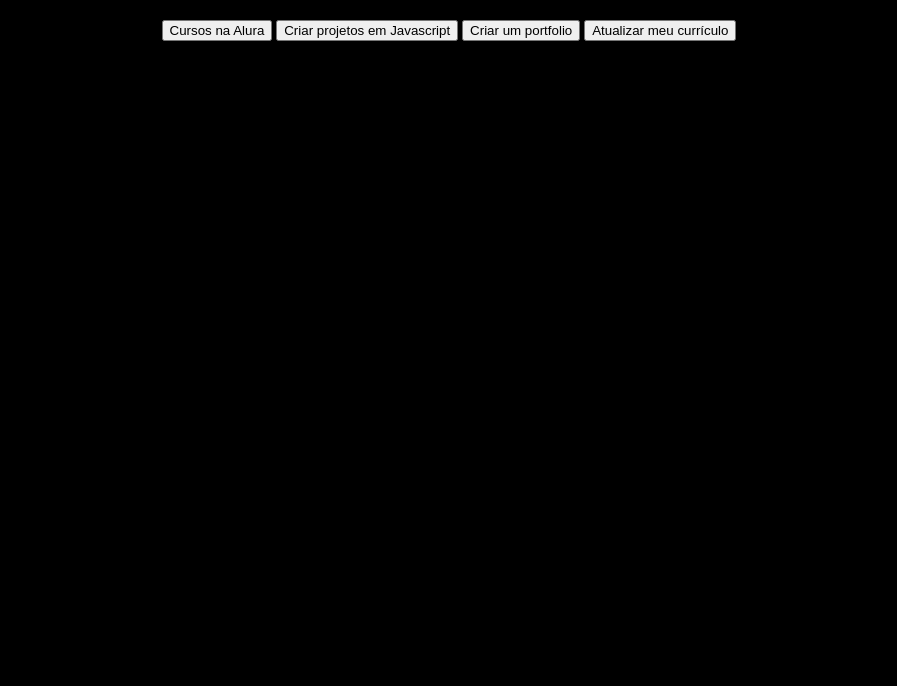
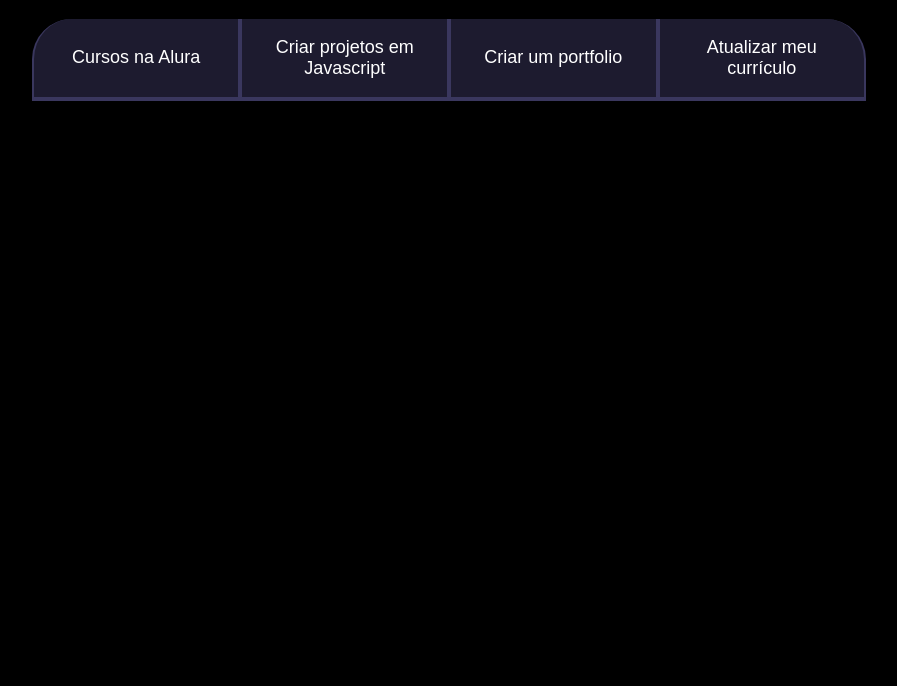
Before and after one commit to franciozo10/trabalho-n-1, a plain HTML site: page index.html in a window 1280 px wide. Shown: the part 114-800 px from the top of the page, without its empty margins (191-1088 px from the left). Drawn offline with Linux system fonts and the light colour scheme.

Commit message:
Add files via upload

```diff
--- a/style.css
+++ b/style.css
@@ -15,14 +15,8 @@ body {
 :root {
     --cor-base: #ff6347;
   }
-.conteudeo-pincipal{
-    display: flex;
-    flex-direction: column;
-    justify-content: center;
-    align-items: center;
 
 
-}
 .conteudo-principal {
     display: flex;
     flex-direction: column;
@@ -37,6 +31,53 @@ body {
     width: 100%;
     font-size: 42px;
 }
+
 .titulo-principal span {
     color: var(--verde);
 }
+
+
+
+.botao {
+    font-family: "Crakra Petch", sans-serif;
+    background-color: var(--botao-inativo);
+    color: var(--branco);
+    display: flex;
+    justify-content: center;
+    padding: 1em;
+    font-size: 18px;
+    align-items: center;
+    width: 100%;
+    border-bottom: 4px solid var(--botao-ativo);
+    border-left: 2px solid var(--botao-ativo);
+    border-right: 2px solid var(--botao-ativo);
+    border-top: none;
+}
+
+.botoes {
+    display: block;
+}
+
+@media screen and (min-width: 768px) {
+    .botoes {
+        display: flex;
+    }
+}
+
+.botao:first-child {
+    border-radius: 40px 40px 0 0;
+}
+
+@media screen and (min-width: 768px) {
+    .botoes {
+        display: flex;
+    }
+
+    .botao:first-child {
+        border-radius: 40px 0 0 0;
+    }
+
+    .botao:last-child {
+        border-radius: 0 40px 0 0;
+    }
+}
```
